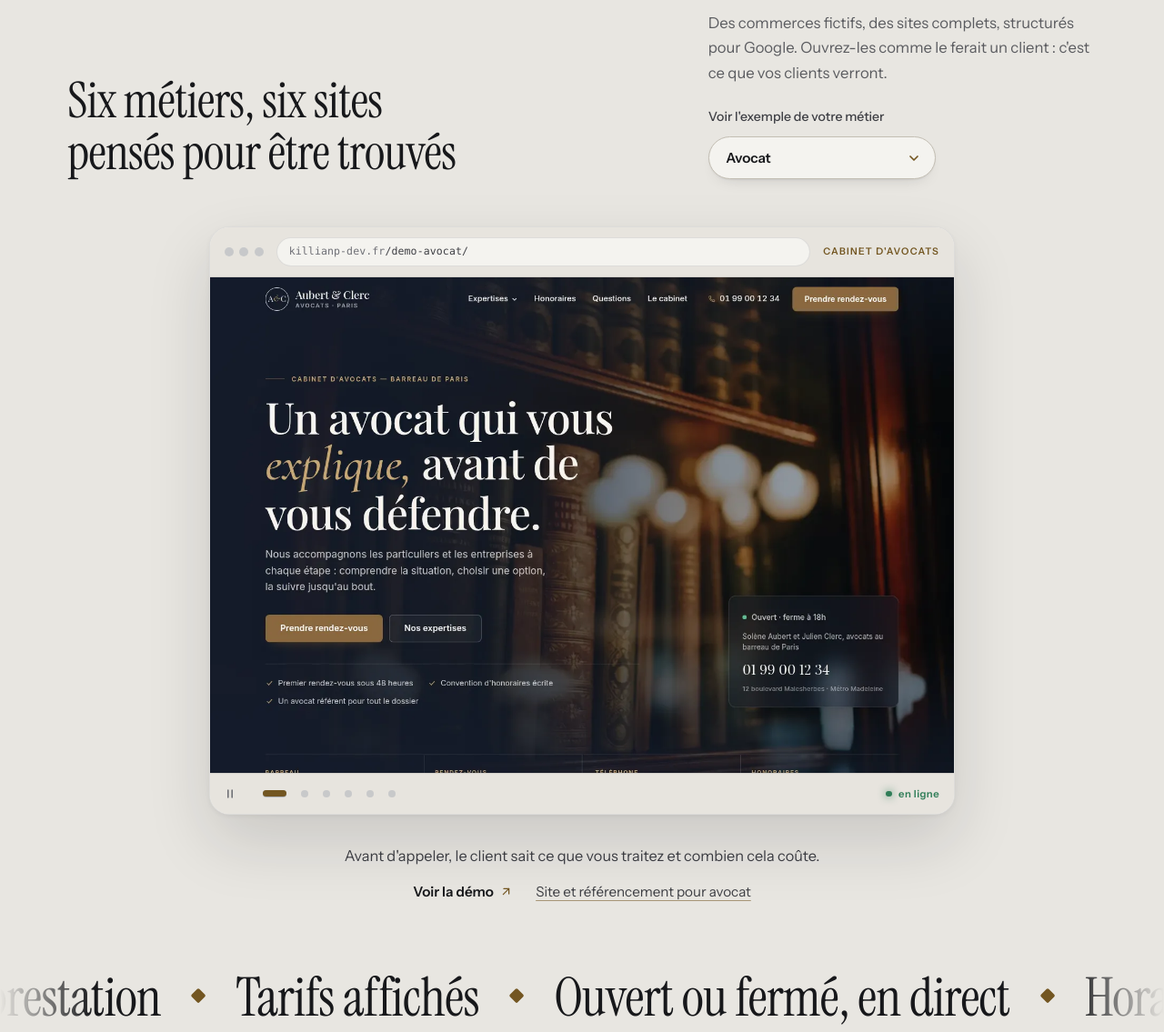
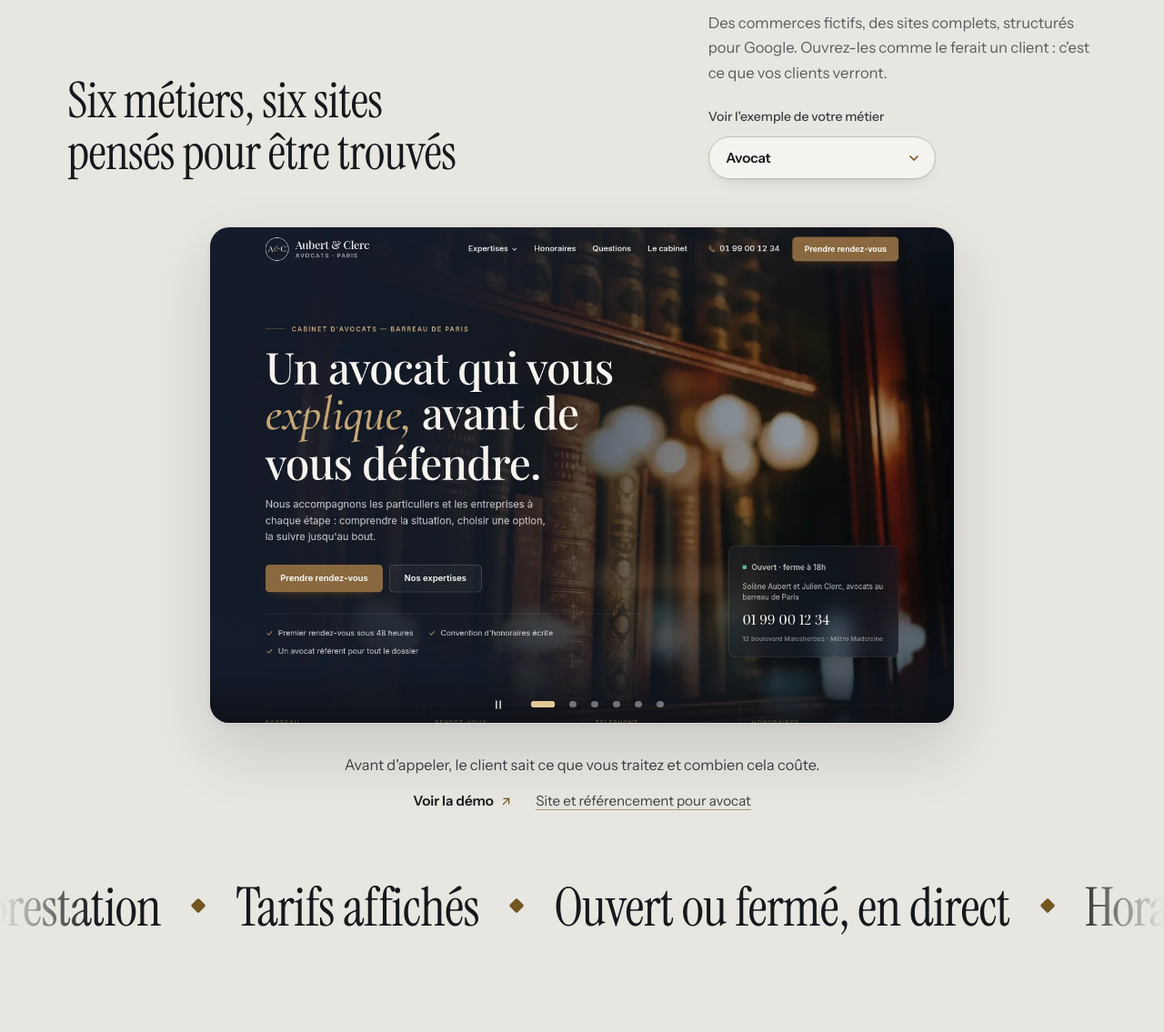
Before and after one commit to Killianp-dev/django-app, a Django app: page / in a window 1280 px wide. Shown: the part 823-1958 px from the top of the page at 91% size. Run offline with Django 5.2, Linux system fonts and the light colour scheme; data that the repository does not hold is empty.

Commit message:
Carrousel : bande du haut (points, adresse, nom du métier) et « en ligne » retirés ; pause et points fondus sur le bas de la photo (dégradé sombre, contrôles blancs, point actif laiton). Barre : la carte des démos ouverte sur le hero reste claire en thème clair.
Co-Authored-By: Claude Sonnet 5.5 <noreply@anthropic.com>

```diff
--- a/src/static/css/components/_navbar.css
+++ b/src/static/css/components/_navbar.css
@@ -1179,9 +1179,10 @@ html:not(.nav-open) .home-page .navbar:not(.scrolled) :is(.theme-toggle, .hambur
     --nav-rule: #e2c896;
   }
 
-  /* La carte des démos, ouverte sur le hero : verre sombre et texte clair, comme la barre
-     transparente au-dessus (un panneau clair tranchait sur le dégradé). */
-  html:not(.nav-open) .home-page .navbar:not(.scrolled) .nav-demos {
+  /* La carte des démos, ouverte sur le hero, en thème sombre seulement : graphite et texte
+     clair, comme la barre transparente au-dessus. En thème clair, elle garde la teinte claire
+     du site (pierre), comme une fois la barre posée. */
+  html[data-theme="dark"]:not(.nav-open) .home-page .navbar:not(.scrolled) .nav-demos {
     --nav-fg: var(--hero-nav-fg);
     --nav-fg-muted: rgba(244, 241, 234, 0.62);
     --nav-track: rgba(255, 255, 255, 0.06);
@@ -1192,7 +1193,7 @@ html:not(.nav-open) .home-page .navbar:not(.scrolled) :is(.theme-toggle, .hambur
     box-shadow: 0 24px 56px -12px rgba(0, 0, 0, 0.5), inset 0 0 0 1px rgba(255, 255, 255, 0.1);
   }
 
-  html:not(.nav-open) .home-page .navbar:not(.scrolled) .nav-demos__link:hover .nav-demos__icon {
+  html[data-theme="dark"]:not(.nav-open) .home-page .navbar:not(.scrolled) .nav-demos__link:hover .nav-demos__icon {
     color: #e2c896;
     box-shadow: inset 0 0 0 1px rgba(226, 200, 150, 0.4);
   }
--- a/src/static/css/sections/_showcase.css
+++ b/src/static/css/sections/_showcase.css
@@ -66,60 +66,6 @@ html[data-theme="dark"] .showcase {
   transition: none;
 }
 
-.showcase__bar {
-  position: relative;
-  display: flex;
-  align-items: center;
-  gap: 0.9rem;
-  padding: 0.7rem 1rem;
-  background: var(--code-bar);
-  border-bottom: 1px solid var(--code-border);
-}
-
-.showcase__dots {
-  display: inline-flex;
-  flex: none;
-  gap: 0.4rem;
-}
-
-.showcase__dots i {
-  width: 0.62rem;
-  height: 0.62rem;
-  border-radius: 50%;
-  background: var(--code-ln);
-  opacity: 0.55;
-}
-
-/* Barre d'adresse : le chemin change avec la démo affichée */
-.showcase__url {
-  flex: 1 1 auto;
-  min-width: 0;
-  overflow: hidden;
-  padding: 0.32rem 0.8rem;
-  border-radius: var(--radius-full);
-  background: var(--code-bg);
-  border: 1px solid var(--code-border);
-  font-family: ui-monospace, "SF Mono", Menlo, Consolas, monospace;
-  font-size: 0.72rem;
-  letter-spacing: 0.01em;
-  color: var(--code-doc);
-  white-space: nowrap;
-  text-overflow: ellipsis;
-}
-
-.showcase__url span {
-  color: var(--sc-fg-soft);
-}
-
-.showcase__label {
-  flex: none;
-  font-size: 0.66rem;
-  font-weight: 600;
-  letter-spacing: 0.12em;
-  text-transform: uppercase;
-  color: var(--sc-accent);
-}
-
 /* Écran : les captures se succèdent en fondu */
 .showcase__screen {
   position: relative;
@@ -167,16 +113,26 @@ html[data-theme="dark"] .showcase {
   outline-offset: -4px;
 }
 
+/* Pause et points fondus sur le bas de la photo : un dégradé sombre les rend lisibles sur
+   toutes les captures (claires ou sombres), sans barre séparée. */
 .showcase__status {
+  position: absolute;
+  inset: auto 0 0 0;
+  z-index: 2;
   display: flex;
   align-items: center;
+  justify-content: center;
   gap: 1rem;
-  padding: 0.6rem 1rem;
-  background: var(--code-bar);
-  border-top: 1px solid var(--code-border);
+  padding: 1.9rem 1rem 0.55rem;
+  background: linear-gradient(180deg, transparent, rgba(12, 12, 14, 0.62));
+  pointer-events: none;
   font-size: 0.7rem;
   letter-spacing: 0.04em;
-  color: var(--code-doc);
+  color: rgba(255, 255, 255, 0.82);
+}
+
+.showcase__status > * {
+  pointer-events: auto;
 }
 
 /* Bouton pause et points de navigation : zones de clic de 24 px au moins (WCAG 2.5.8),
@@ -192,17 +148,17 @@ html[data-theme="dark"] .showcase {
   border: 0;
   border-radius: 50%;
   background: none;
-  color: var(--code-doc);
+  color: rgba(255, 255, 255, 0.82);
   cursor: pointer;
   transition: color 0.2s ease;
 }
 
 .showcase__pause:hover {
-  color: var(--sc-fg);
+  color: #fff;
 }
 
 .showcase__pause:focus-visible {
-  outline: 2px solid var(--sc-accent);
+  outline: 2px solid #e2c896;
   outline-offset: 1px;
 }
 
@@ -249,13 +205,13 @@ html[data-theme="dark"] .showcase {
 }
 
 .showcase__pager-dot::before {
-  background: var(--code-ln);
-  opacity: 0.55;
+  background: #fff;
+  opacity: 0.4;
   transition: opacity 0.3s ease;
 }
 
 .showcase__pager-dot:hover::before {
-  opacity: 0.9;
+  opacity: 0.8;
 }
 
 .showcase__pager-dot.is-active {
@@ -268,7 +224,7 @@ html[data-theme="dark"] .showcase {
 
 /* Le point actif se remplit pendant que la démo est affichée */
 .showcase__pager-dot::after {
-  background: var(--sc-accent);
+  background: #e2c896;
   transform: scaleX(0);
   transform-origin: left;
 }
@@ -286,27 +242,9 @@ html[data-theme="dark"] .showcase {
 }
 
 .showcase__pager-dot:focus-visible {
-  outline: 2px solid var(--sc-accent);
+  outline: 2px solid #e2c896;
   outline-offset: -2px;
   border-radius: var(--radius-full);
-}
-
-.showcase__ok {
-  margin-left: auto;
-  display: inline-flex;
-  align-items: center;
-  gap: 0.45rem;
-  color: var(--code-ok);
-  font-weight: 600;
-}
-
-.showcase__ok::before {
-  content: "";
-  width: 0.42rem;
-  height: 0.42rem;
-  border-radius: 50%;
-  background: currentColor;
-  box-shadow: 0 0 10px currentColor;
 }
 
 /* ---------- Responsive ---------- */
@@ -322,20 +260,9 @@ html[data-theme="dark"] .showcase {
     border-radius: var(--radius-md);
   }
 
-  .showcase__bar {
-    gap: 0.6rem;
-    padding: 0.55rem 0.75rem;
-  }
-
   .showcase__status {
     gap: 0.6rem;
-    padding: 0.5rem 0.75rem;
-  }
-}
-
-@media (max-width: 480px) {
-  .showcase__label {
-    display: none;
+    padding: 1.6rem 0.75rem 0.45rem;
   }
 }
 
--- a/src/static/js/app.js
+++ b/src/static/js/app.js
@@ -630,8 +630,6 @@
 
     const shots = Array.from(preview.querySelectorAll('.showcase__shot'));
     const dots = Array.from(preview.querySelectorAll('[data-preview-index]'));
-    const url = preview.querySelector('[data-preview-url]');
-    const label = preview.querySelector('[data-preview-label]');
     const link = preview.querySelector('[data-preview-link]');
     const win = preview.querySelector('[data-hero-window]');
     const pauseButton = preview.querySelector('[data-preview-pause]');
@@ -678,8 +676,6 @@
       });
       // La légende (accroche et liens) suit la démo affichée.
       infos.forEach((el, i) => el.classList.toggle('is-active', i === current));
-      if (url) url.textContent = shot.dataset.url;
-      if (label) label.textContent = shot.dataset.label;
       if (link) {
         link.href = shot.dataset.url;
         link.setAttribute('aria-label', 'Ouvrir la démo : ' + shot.dataset.label);
--- a/src/templates/index.html
+++ b/src/templates/index.html
@@ -65,11 +65,6 @@
 
     <figure class="showcase" id="exemples-carrousel" data-hero-preview aria-label="Aperçu des démonstrations : un site par métier">
         <div class="showcase__window" data-hero-window>
-            <div class="showcase__bar">
-                <span class="showcase__dots" aria-hidden="true"><i></i><i></i><i></i></span>
-                <span class="showcase__url" aria-hidden="true">killianp-dev.fr<span data-preview-url>{{ projets.0.url }}</span></span>
-                <span class="showcase__label" data-preview-label>{{ projets.0.titre }}</span>
-            </div>
             <a class="showcase__screen" href="{{ projets.0.url }}" data-preview-link aria-label="Ouvrir la démo : {{ projets.0.titre }}">
                 {% for projet in projets %}
                 {% if forloop.first %}
@@ -96,7 +91,6 @@
                     <button type="button" class="showcase__pager-dot{% if forloop.first %} is-active{% endif %}" data-preview-index="{{ forloop.counter0 }}" aria-label="Afficher : {{ projet.titre }}"{% if forloop.first %} aria-current="true"{% endif %}></button>
                     {% endfor %}
                 </span>
-                <span class="showcase__ok">en ligne</span>
             </div>
         </div>
         {% comment %}Légende de la démo affichée : son accroche et ses liens (la démo, la page métier).
```
